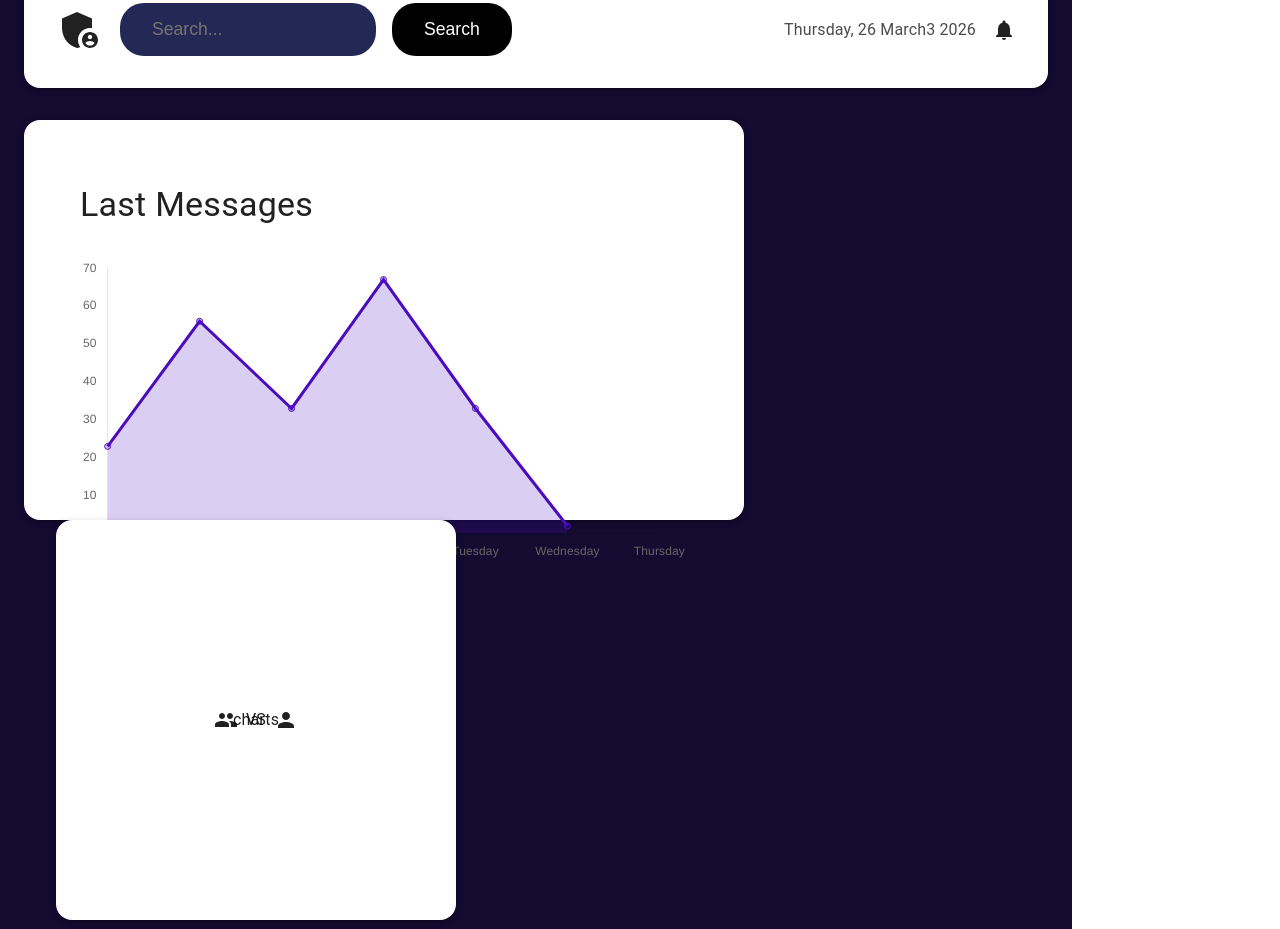
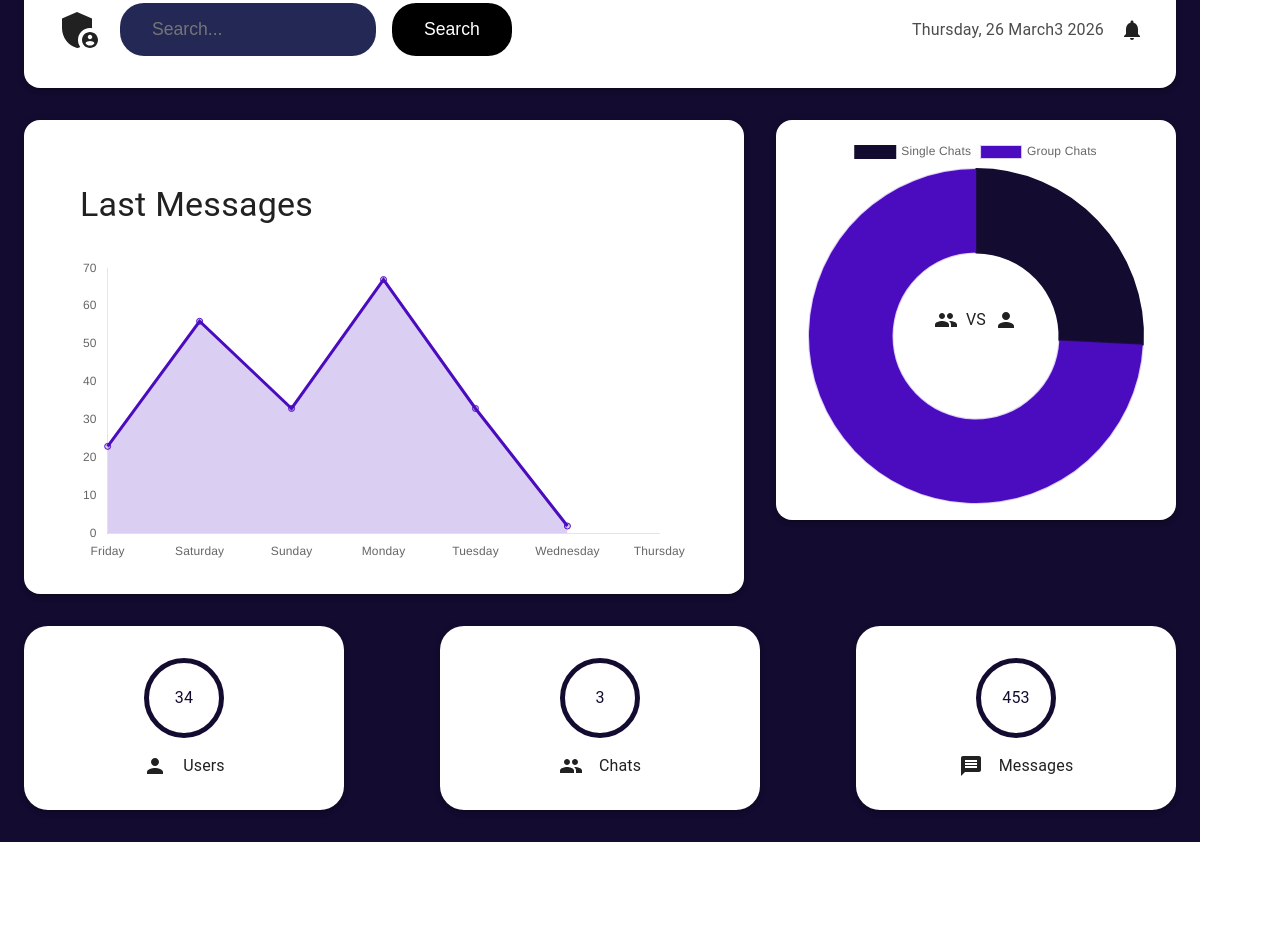
Before and after one commit to Shivyy247/chatloop, a React (Vite) app in the folder client/: page /admin/dashboard in a window 1280 px wide. Shown: the part 600-1529 px from the top of the page. After the commit the page ends 1442 px from the top, so only its background shows below. Built offline with nearby package versions, Linux system fonts and the light colour scheme.

Commit message:
feat: implement DoughnutChart component with dynamic data and integrate into Dashboard

```diff
--- a/client/src/components/specific/Charts.jsx
+++ b/client/src/components/specific/Charts.jsx
@@ -10,12 +10,9 @@ import {
     LineElement,
     ArcElement,
     Legend,
-    plugins,
-    scales,
 } from "chart.js";
-import { lightpurple, purple } from "../../constants/color";
+import { darkPrimary, lightpurple, purple } from "../../constants/color";
 import { getLast70Days } from "../../lib/features";
-
 
 ChartJS.register(
   CategoryScale,
@@ -75,9 +72,20 @@ const LineChart = ({value=[]}) => {
     )
 }
 
-const DoughnutChart = () => {
+const DoughnutChart = ({value = [], labels = []}) => {
+    const data = {
+      labels,
+      datasets: [
+        {
+          data: value,
+          label: "Total Chats vs Group Chats",
+          backgroundColor: [darkPrimary, lightpurple],
+          borderColor: [darkPrimary, purple],
+        },
+      ],
+    };
     return (
-        <div>charts</div>
+        <Doughnut data={data} />
     );
 };
 
--- a/client/src/constants/color.js
+++ b/client/src/constants/color.js
@@ -11,3 +11,4 @@ export const border = "rgba(255,255,255,0.08)";
 
 export const purple = "rgba(75,12,192,0.2)";
 export const lightpurple = "rgba(75,12,192,1)";
+export const orange = "#db9846"
--- a/client/src/pages/admin/Dashboard.jsx
+++ b/client/src/pages/admin/Dashboard.jsx
@@ -75,7 +75,6 @@ const Dashboard = () => {
               borderRadius: "1rem",
               width: "100%",
               maxWidth: "45rem",
-              height: "25rem",
             }}
           >
             <Typography margin={"2rem 0"} variant="h4">
@@ -100,7 +99,12 @@ const Dashboard = () => {
               height: "25rem",
             }}
           >
-            <DoughnutChart />
+            <DoughnutChart
+              labels={["Single Chats", "Group Chats"]}
+              value={[23, 66]}
+            />
+
+
             <Stack
               position={"absolute"}
               direction={"row"}
```
